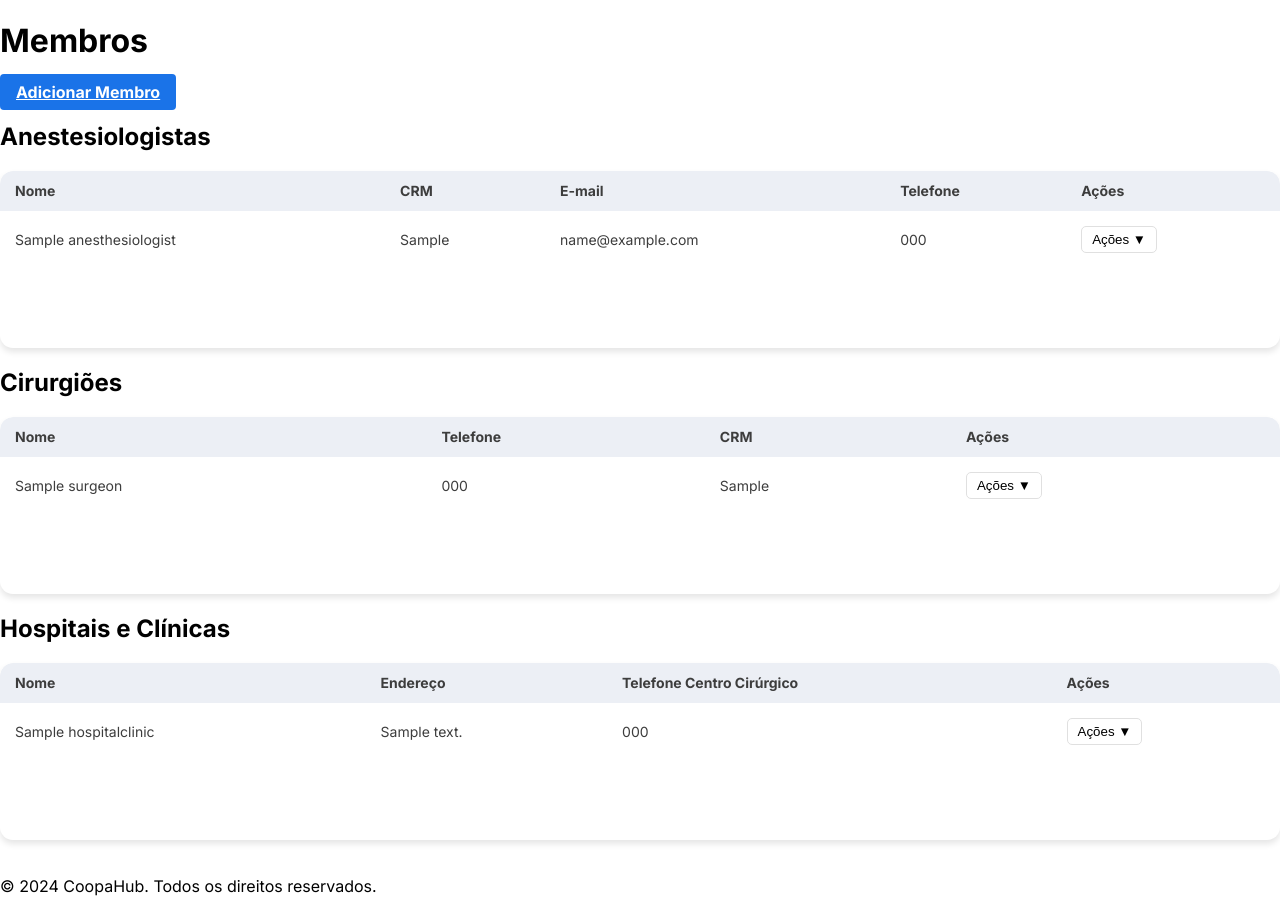
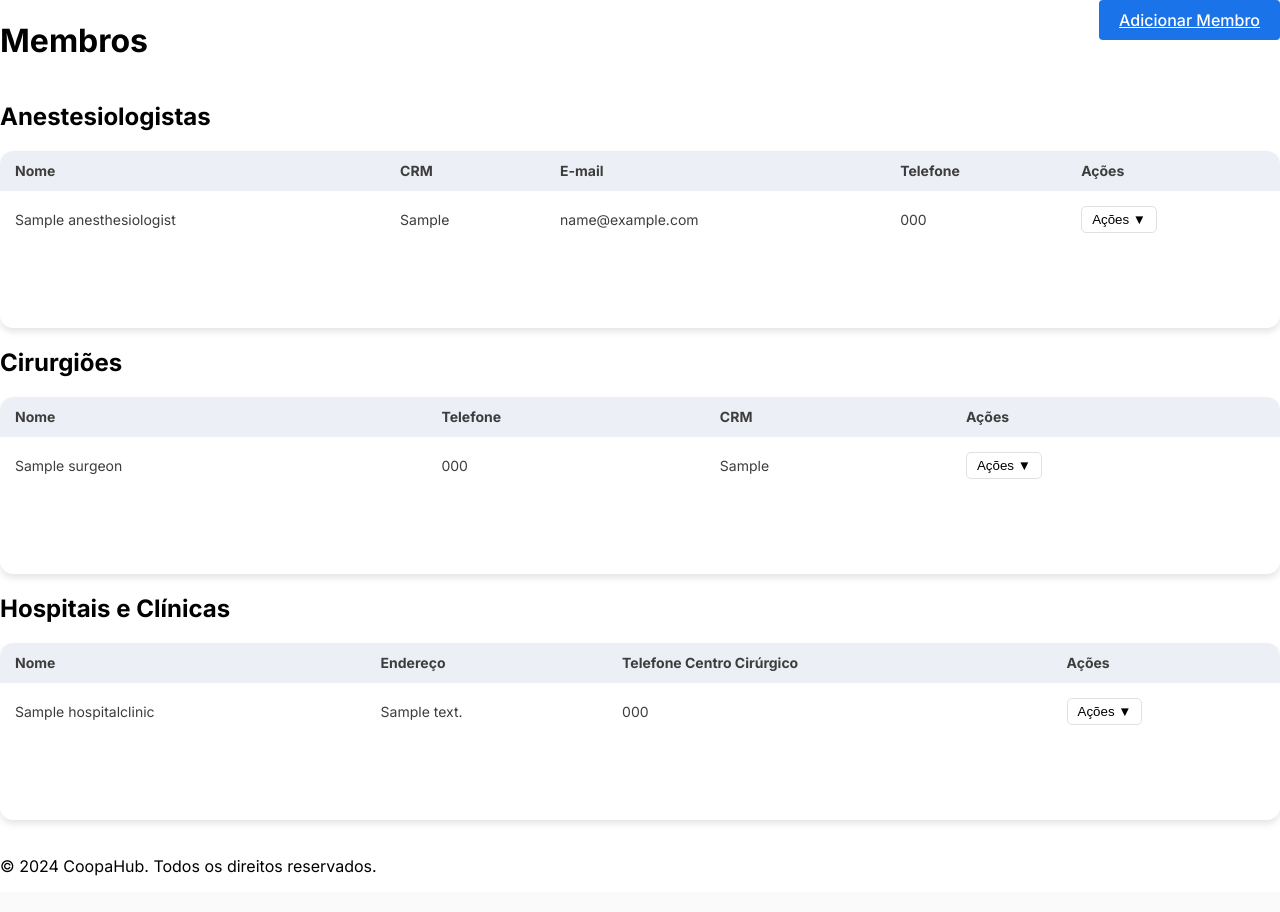
Before and after one commit to and270/erp_coopanest, a Django app: page /members/ in a window 1280 px wide. Shown: the part 90-1002 px from the top of the page. After the commit the page ends 966 px from the top, so only its background shows below. Run offline with Django 5.2, Linux system fonts and the light colour scheme; a user stored in the database is signed in; tables that the repository leaves empty hold one stand-in row (values such as "Sample post"); a database or web service that is not in the repository returns one stand-in record (values such as "Sample title"); data that the repository does not hold is empty.

Commit message:
Refactor members template for improved layout and accessibility
- Simplified the structure of the members template by removing unnecessary divs and enhancing the display of member types.
- Updated headings for anesthesiologists, surgeons, and hospitals to improve clarity and consistency.
- Adjusted the button styling for adding members to enhance user experience.

```diff
--- a/registration/templates/members.html
+++ b/registration/templates/members.html
@@ -7,16 +7,13 @@
 
 {% block content %}
 <div class="container mt-4">
-    <div class="d-flex justify-content-between align-items-center mb-4">
+    <div class="mb-4" style="overflow: auto;">
+        {% if request.active_role == GESTOR_USER or request.active_role == ADMIN_USER %}
+            <a href="{% url 'cadastro' %}" class="cadastrar-btn" style="margin-top: 0;">Adicionar Membro</a>
+        {% endif %}
         <h1>
             {% if request.active_role == ANESTESISTA_USER %}Meu Cadastro{% else %}Membros{% endif %}
         </h1>
-        <div>
-            <!-- Button to trigger the 'Cadastro' page, only for Gestor/Admin -->
-            {% if request.active_role == GESTOR_USER or request.active_role == ADMIN_USER %}
-                 <a href="{% url 'cadastro' %}" class="btn btn-primary">Adicionar Membro</a>
-            {% endif %}
-        </div>
     </div>
 
     {% if request.active_role == ANESTESISTA_USER %}
@@ -45,8 +42,8 @@
     {% elif request.active_role == GESTOR_USER or request.active_role == ADMIN_USER %}
         {# Gestor/Admin View: Show tables for each member type #}
 
-        <div id="anesthesiologists">
-            <h2 class="tab-title">Anestesiologistas</h2>
+        <div id="anesthesiologists" class="mb-5">
+            <h2>Anestesiologistas</h2>
             {% if anesthesiologists %}
                 <table class="member-table">
                     <thead>
@@ -83,8 +80,8 @@
             {% endif %}
         </div>
 
-        <div id="surgeons">
-            <h2 class="tab-title">Cirurgiões</h2>
+        <div id="surgeons" class="mb-5">
+            <h2>Cirurgiões</h2>
             {% if surgeons %}
                 <table class="member-table">
                     <thead>
@@ -119,8 +116,8 @@
             {% endif %}
         </div>
 
-        <div id="hospitals">
-            <h2 class="tab-title">Hospitais e Clínicas</h2>
+        <div id="hospitals" class="mb-5">
+            <h2>Hospitais e Clínicas</h2>
             {% if hospitals %}
                 <table class="member-table">
                     <thead>
```
